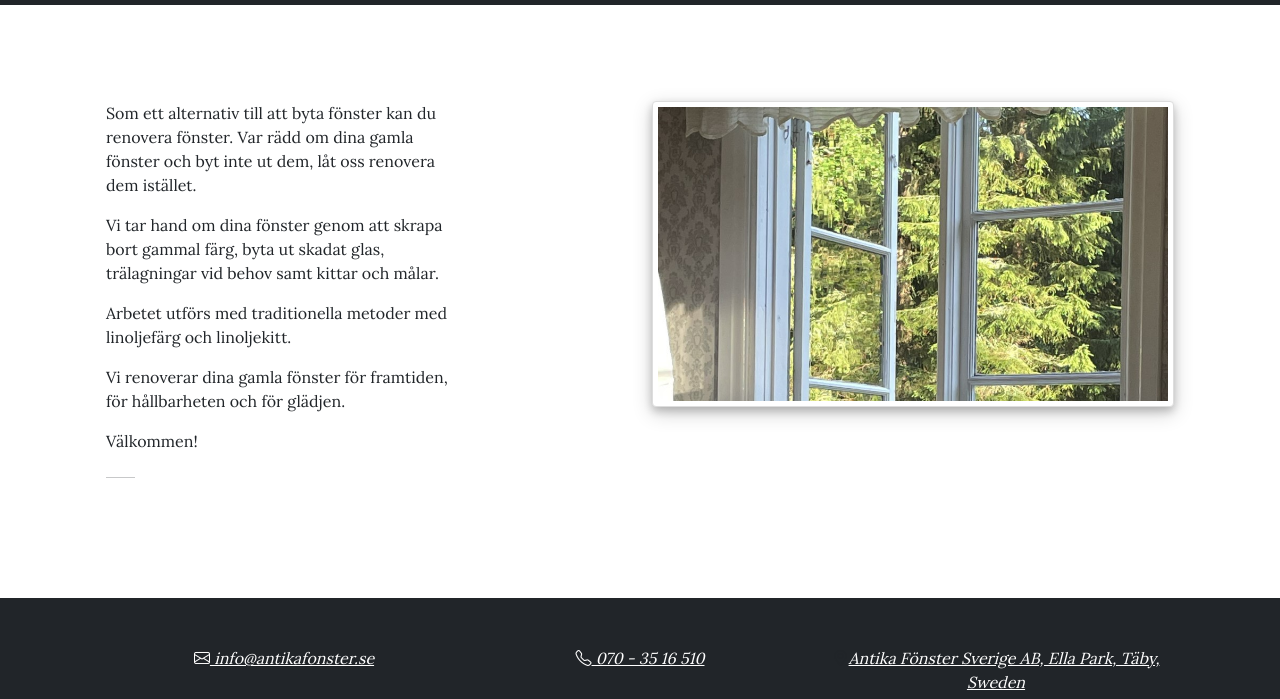
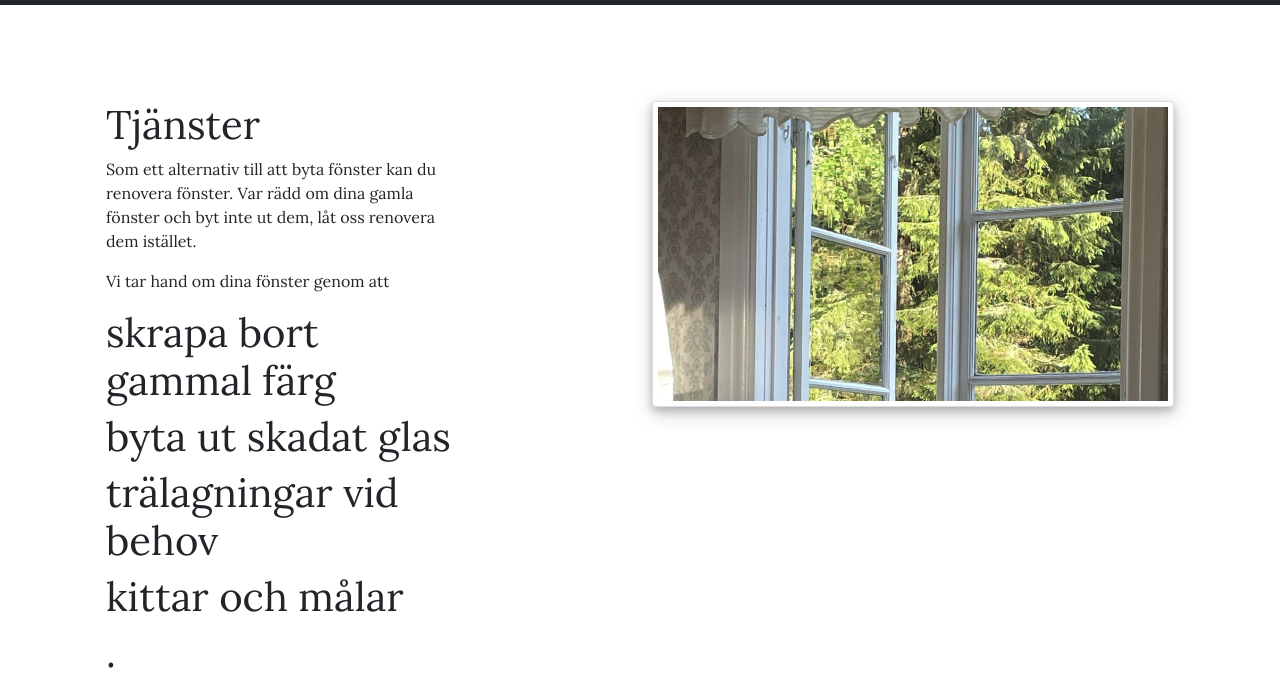
Before and after one commit to Johangard/Johangard.github.io, a plain HTML site: page more.html in a window 1280 px wide. Shown: the part 69-768 px from the top of the page. Drawn offline with nearby package versions, Linux system fonts and the light colour scheme.

Commit message:
Update more.html

```diff
--- a/more.html
+++ b/more.html
@@ -65,11 +65,18 @@
 
                     <div class="col-sm-12 col-md-6">
                         <div class="col-lg-8 px-0">
+                        <h1 class="font-weight-light"> Tjänster</h1>
+
                             <p>
                             Som ett alternativ till att byta fönster kan du renovera fönster. Var rädd om dina gamla fönster och byt inte ut dem, låt oss renovera dem istället.
                             </p>
                             <p>
-                            Vi tar hand om dina fönster genom att skrapa bort gammal färg, byta ut skadat glas, trälagningar vid behov samt kittar och målar.
+                            Vi tar hand om dina fönster genom att
+                            </p>
+                             <h1 class="font-weight-light">     skrapa bort gammal färg</h1>
+                            <h1 class="font-weight-light"> byta ut skadat glas</h1>
+                            <h1 class="font-weight-light"> trälagningar vid behov
+                                <h1 class="font-weight-light"> kittar och målar <h1>.
                             </p>
                             <p>
                             Arbetet utförs med traditionella metoder med linoljefärg och linoljekitt.
```
